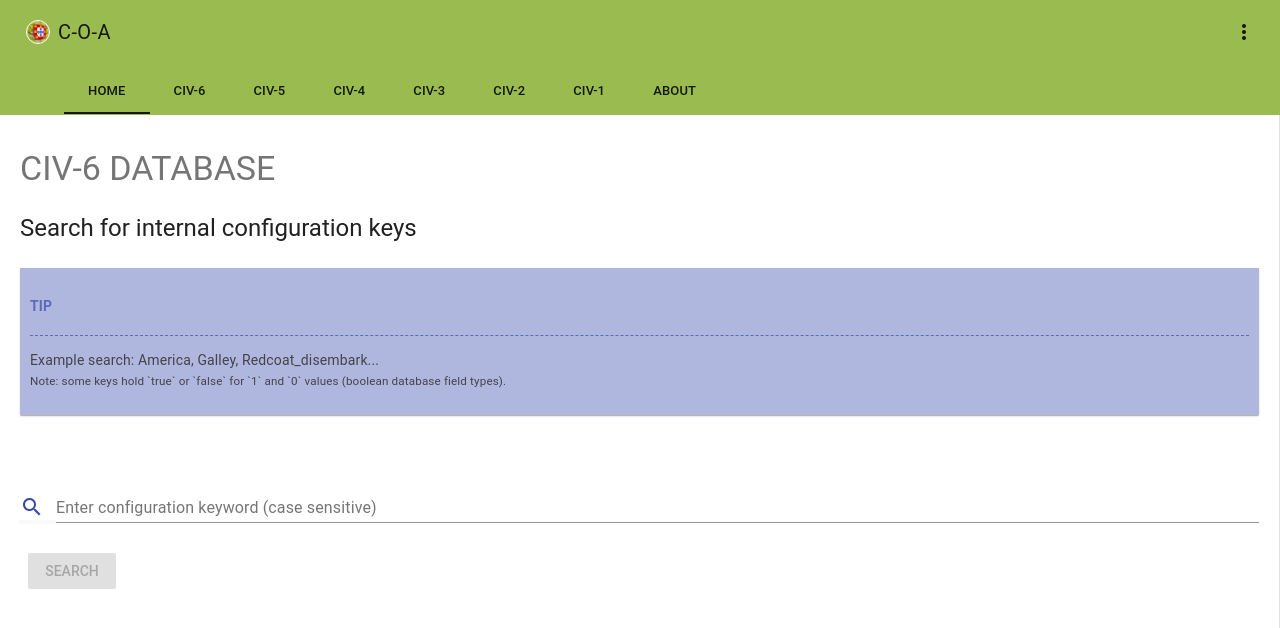
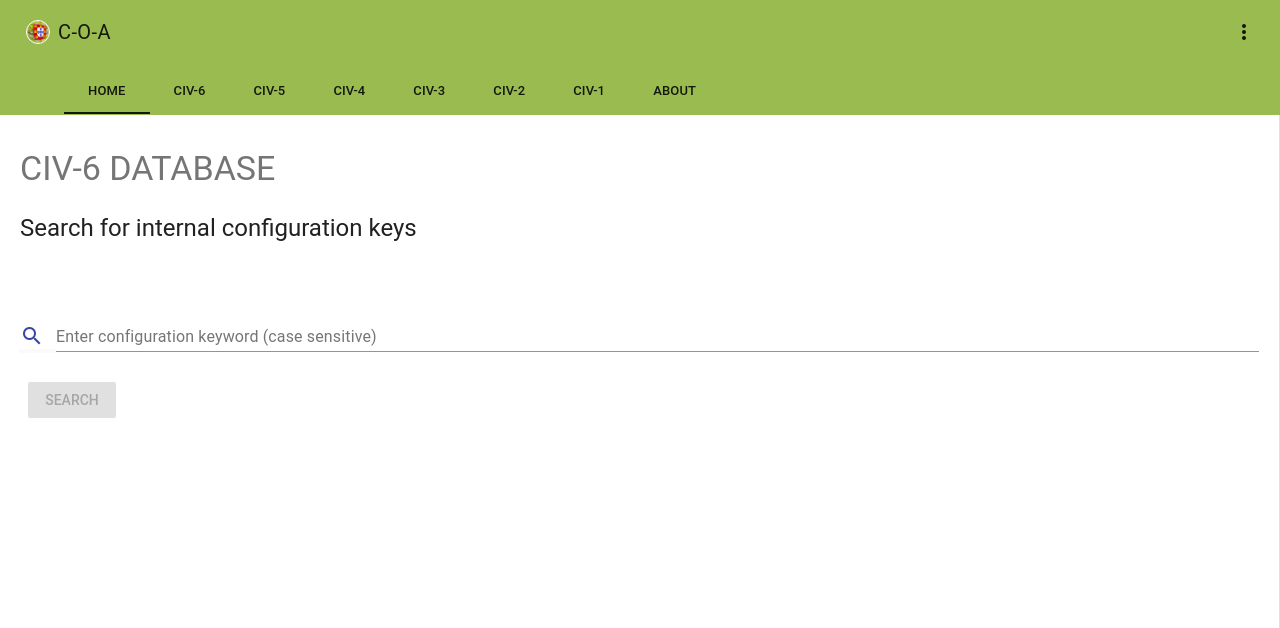
Before and after one commit to antonio-rodrigues/civ6-database-search, a Vue app: page /civ/6 in a window 1280 px wide. Shown: the top 628 px of the page. Built offline with nearby package versions, Linux system fonts and the light colour scheme.

Commit message:
Change page scatfolding

```diff
--- a/src/views/page/civ1.vue
+++ b/src/views/pages/civ1/civ1.vue
@@ -33,6 +33,7 @@ export default {
   mounted() {
     console.log("mounted(): component did mount");
     this.myLabel = "MyLabel is now updated!!!";
+    console.groupEnd();
   },
 
   // Updating (Re-render)
@@ -49,7 +50,6 @@ export default {
   },
   destroyed() {
     console.log("destroyed(): *PAW* You're gone for good!");
-    console.groupEnd();
   },
 
   methods: {
--- a/src/views/page/civ2.vue
+++ b/src/views/pages/civ2/civ2.vue
@@ -33,6 +33,7 @@ export default {
   mounted() {
     console.log("mounted(): component did mount");
     this.myLabel = "MyLabel is now updated!!!";
+    console.groupEnd();
   },
 
   // Updating (Re-render)
@@ -49,7 +50,6 @@ export default {
   },
   destroyed() {
     console.log("destroyed(): *PAW* You're gone for good!");
-    console.groupEnd();
   },
 
   methods: {
--- a/src/views/page/civ3.vue
+++ b/src/views/pages/civ3/civ3.vue
@@ -33,6 +33,7 @@ export default {
   mounted() {
     console.log("mounted(): component did mount");
     this.myLabel = "MyLabel is now updated!!!";
+    console.groupEnd();
   },
 
   // Updating (Re-render)
@@ -49,7 +50,6 @@ export default {
   },
   destroyed() {
     console.log("destroyed(): *PAW* You're gone for good!");
-    console.groupEnd();
   },
 
   methods: {
--- a/src/views/page/civ4.vue
+++ b/src/views/pages/civ4/civ4.vue
@@ -33,6 +33,7 @@ export default {
   mounted() {
     console.log("mounted(): component did mount");
     this.myLabel = "MyLabel is now updated!!!";
+    console.groupEnd();
   },
 
   // Updating (Re-render)
@@ -49,7 +50,6 @@ export default {
   },
   destroyed() {
     console.log("destroyed(): *PAW* You're gone for good!");
-    console.groupEnd();
   },
 
   methods: {
--- a/src/views/page/civ5.vue
+++ b/src/views/pages/civ5/civ5.vue
@@ -33,6 +33,7 @@ export default {
   mounted() {
     console.log("mounted(): component did mount");
     this.myLabel = "MyLabel is now updated!!!";
+    console.groupEnd();
   },
 
   // Updating (Re-render)
--- a/src/views/page/civ6.vue
+++ b/src/views/pages/civ6/civ6.vue
@@ -11,7 +11,7 @@
       @onLanguageChange="onLanguageChange"
     />
 
-    <Panel>
+    <md-content md-tag>
       <h4 slot="title">TIP</h4>
       <p>
         Example search: America, Galley, Redcoat_disembark...<br />
@@ -20,7 +20,18 @@
           (boolean database field types).</small
         >
       </p>
-    </Panel>
+    </md-content>
+
+    <!-- <Panel>
+      <h4 slot="title">TIP</h4>
+      <p>
+        Example search: America, Galley, Redcoat_disembark...<br />
+        <small
+          >Note: some keys hold `true` or `false` for `1` and `0` values
+          (boolean database field types).</small
+        >
+      </p>
+    </Panel> -->
 
     <form action="#">
       <md-content class="coa-vspacing-l">
```
Also changed, not shown: src/router.js (+9 -9 lines), src/views/pages/NotFound.vue (renamed from src/views/page/NotFound.vue), src/views/pages/about/about.vue (renamed from src/views/about/about.vue), src/views/pages/home/home.vue (renamed from src/views/home/home.vue).
